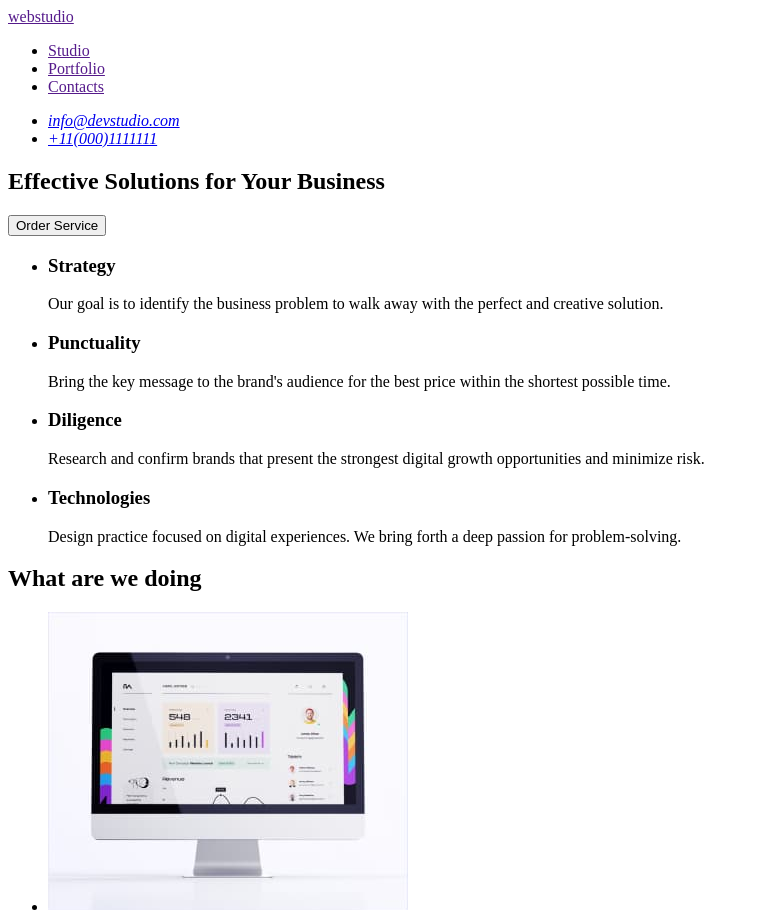
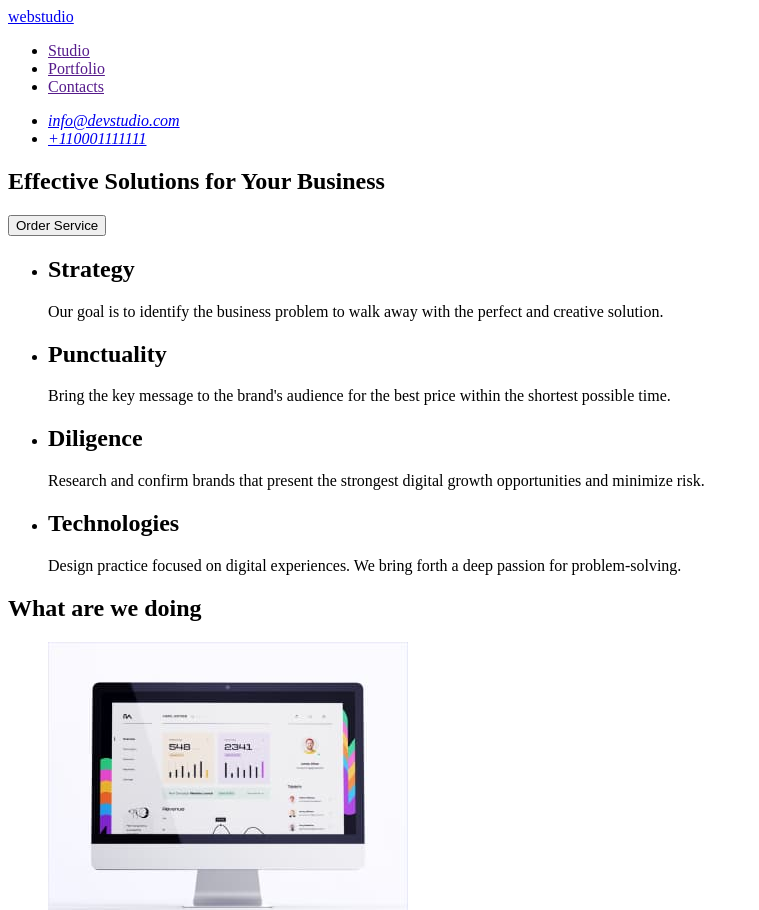
Before and after one commit to SergeyReznickyy/goit-markup-hw-01, a plain HTML site: page index.html in a window 1280 px wide. Shown: the top 910 px of the page, without its empty margins (0-759 px from the left). Drawn offline with Linux system fonts and the light colour scheme; files whose address does not match are found by name.

Commit message:
Finish-hw-01.1

```diff
--- a/index.html
+++ b/index.html
@@ -8,8 +8,8 @@
   </head>
   <body>
     <header>
-      <a href="">webstudio</a>
       <nav>
+        <a href="/index.html">webstudio</a>
         <ul>
           <li><a href="">Studio</a></li>
           <li><a href="">Portfolio</a></li>
@@ -20,7 +20,7 @@
       <address>
         <ul>
           <li><a href="mailto:info@devstudio.com">info@devstudio.com</a></li>
-          <li><a href="tel:+110001111111">+11(000)1111111</a></li>
+          <li><a href="tel:+110001111111">+110001111111</a></li>
         </ul>
       </address>
     </header>
@@ -32,28 +32,28 @@
       <section>
         <ul>
           <li>
-            <h3>Strategy</h3>
+            <h2>Strategy</h2>
             <p>
               Our goal is to identify the business problem to walk away with the
               perfect and creative solution.
             </p>
           </li>
           <li>
-            <h3>Punctuality</h3>
+            <h2>Punctuality</h2>
             <p>
               Bring the key message to the brand's audience for the best price
               within the shortest possible time.
             </p>
           </li>
           <li>
-            <h3>Diligence</h3>
+            <h2>Diligence</h2>
             <p>
               Research and confirm brands that present the strongest digital
               growth opportunities and minimize risk.
             </p>
           </li>
           <li>
-            <h3>Technologies</h3>
+            <h2>Technologies</h2>
             <p>
               Design practice focused on digital experiences. We bring forth a
               deep passion for problem-solving.
@@ -100,7 +100,7 @@
               width="264"
               height="260"
             />
-            <p>Mark Guerrero</p>
+            <h3>Mark Guerrero</h3>
             <p>Product Designer</p>
           </li>
           <li>
@@ -110,7 +110,7 @@
               width="264"
               height="260"
             />
-            <p>Tom Ford</p>
+            <h3>Tom Ford</h3>
             <p>Frontend Developer</p>
           </li>
           <li>
@@ -120,7 +120,7 @@
               width="264"
               height="260"
             />
-            <p>Camila Garcia</p>
+            <h3>Camila Garcia</h3>
             <p>Marketing</p>
           </li>
           <li>
@@ -130,7 +130,7 @@
               width="264"
               height="260"
             />
-            <p>Daniel Wilson</p>
+            <h3>Daniel Wilson</h3>
             <p>UI Designer</p>
           </li>
         </ul>
```
